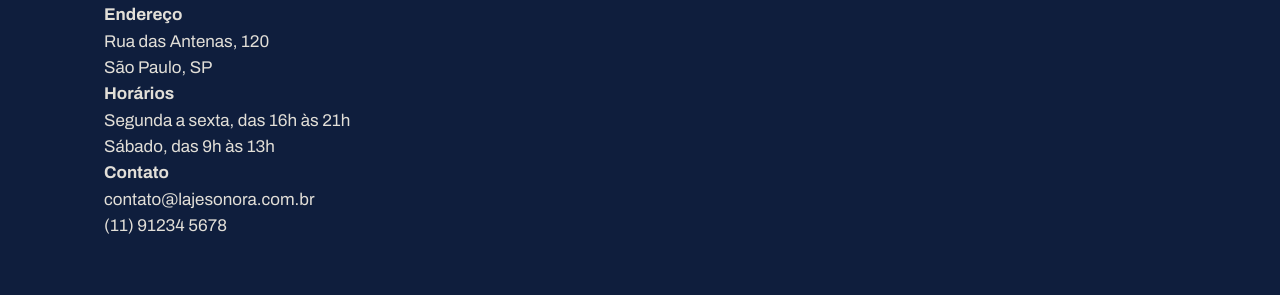
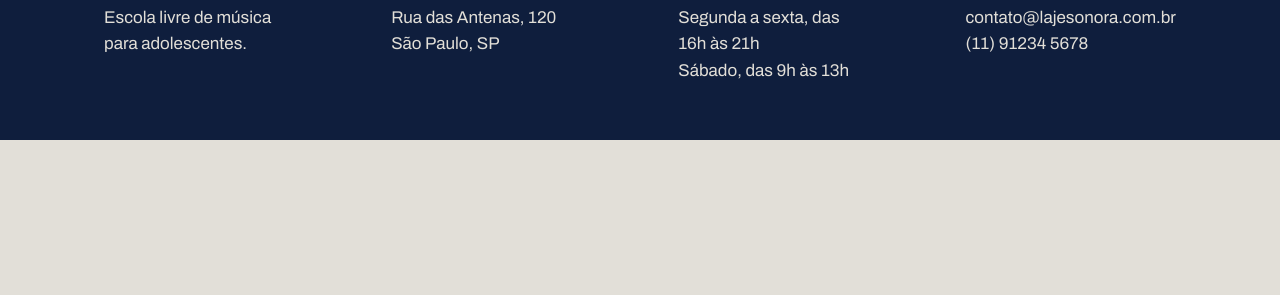
Before and after one commit to gustavomesquita120812010-hash/laje_sonora, a plain HTML site: page inscricao.html in a window 1280 px wide. Shown: the part 1654-1949 px from the top of the page. After the commit the page ends 1794 px from the top, so only its background shows below. Drawn offline with Linux system fonts and the light colour scheme; a web font is replaced by a local one.

Commit message:
correção do rodape da pag de inscrição

```diff
--- a/inscricao.css
+++ b/inscricao.css
@@ -47,6 +47,30 @@ h3 {
   display: flex;
   justify-content: space-between;
   align-items: center;
+}
+
+.rodape{
+margin-top: 120px;
+background-color: var(--tinta);
+color: var(--concreto);
+padding-block: 56px;
+}
+
+.rodape-colunas{
+  display: flex;
+  gap: 40px;
+}
+
+.rodape-coluna{
+flex: 1;
+}
+
+.rodape h4{
+font-family: var(--fonte-cartaz);
+font-size: 28px;
+color: var(--fita);
+margin-bottom: 12px;
+
 }
 
 .logo {
```
